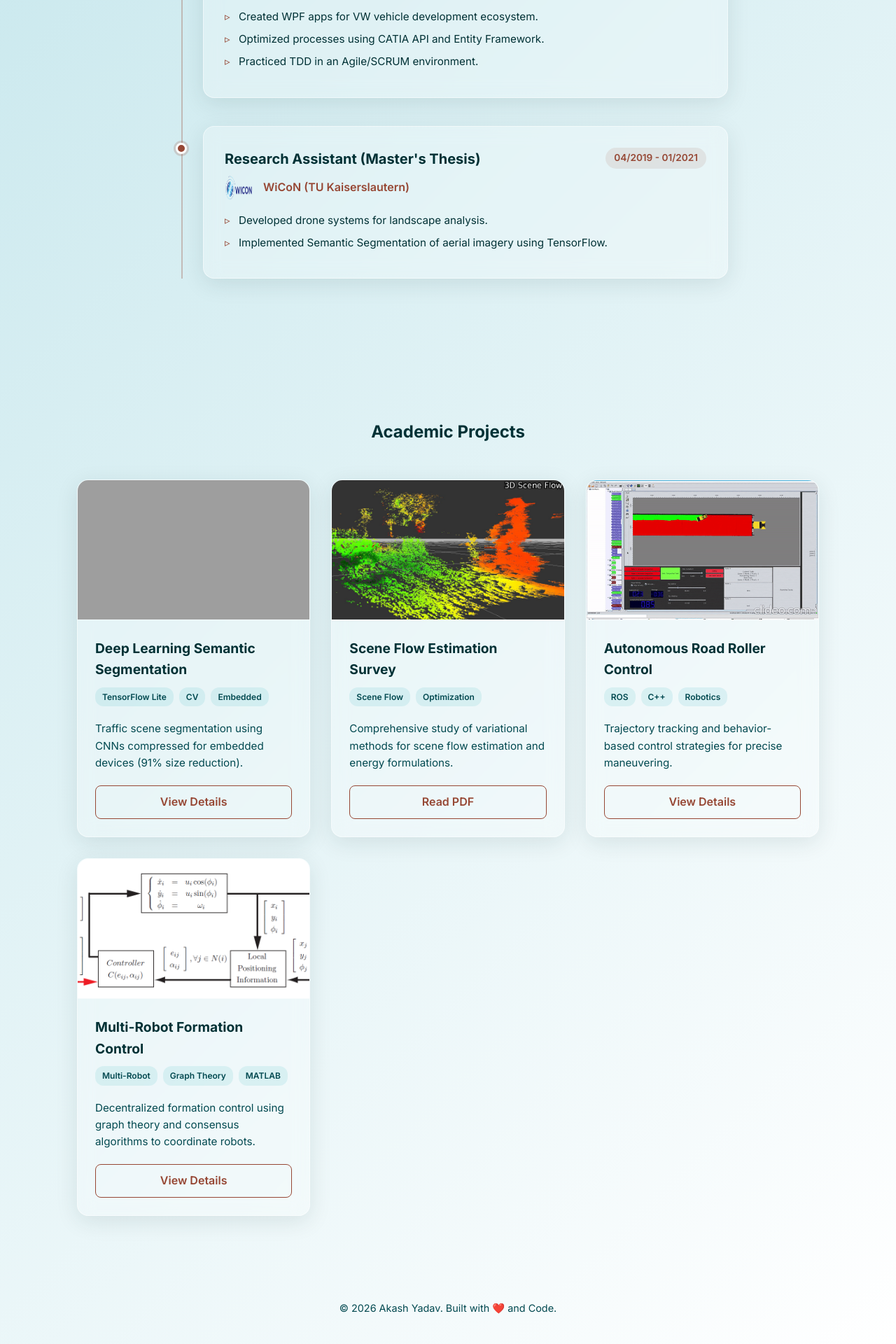
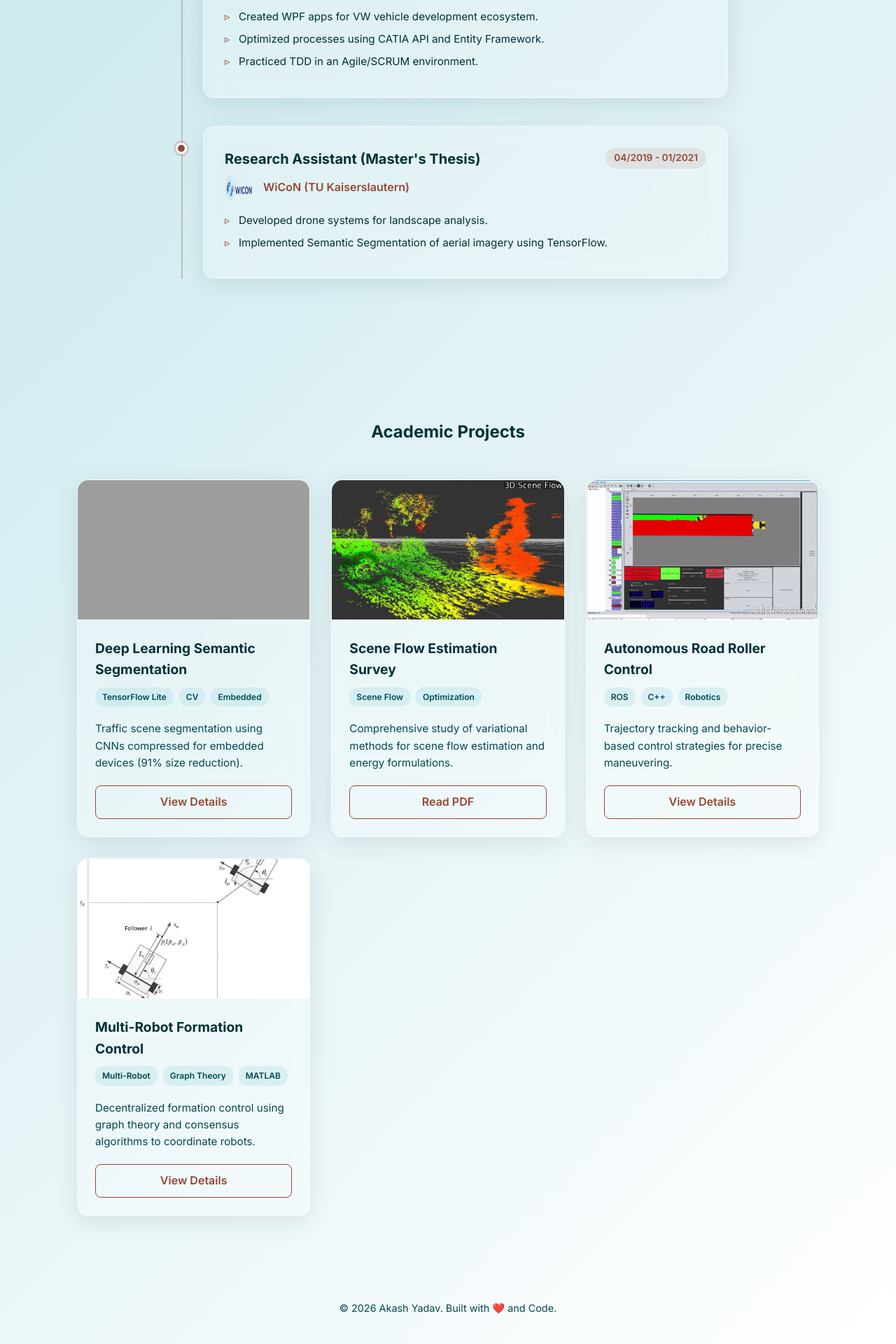
Before and after one commit to ayadav10491/ayadav10491.github.io, a Jekyll site: the page index.html, which Jekyll copies as it is, in a window 1280 px wide. Shown: the part 1853-3773 px from the top of the page at 70% size. Built offline with Jekyll 4.4.1, drawn with Linux system fonts in a browser that asks for light colours; grey boxes are pictures that could not be loaded.

Commit message:
Use multirobot.png as preview for formation control project

```diff
--- a/index.html
+++ b/index.html
@@ -233,7 +233,7 @@
 
                 <!-- Project 4 -->
                 <div class="project-card glass">
-                    <img src="images/controller_mbse.png" alt="Formation Control" class="project-img">
+                    <img src="images/multirobot.png" alt="Multi-Robot Formation" class="project-img">
                     <div class="project-content">
                         <h3 class="project-title">Multi-Robot Formation Control</h3>
                         <div class="tags">
```
Also changed, not shown: images/multirobot.png (added).
